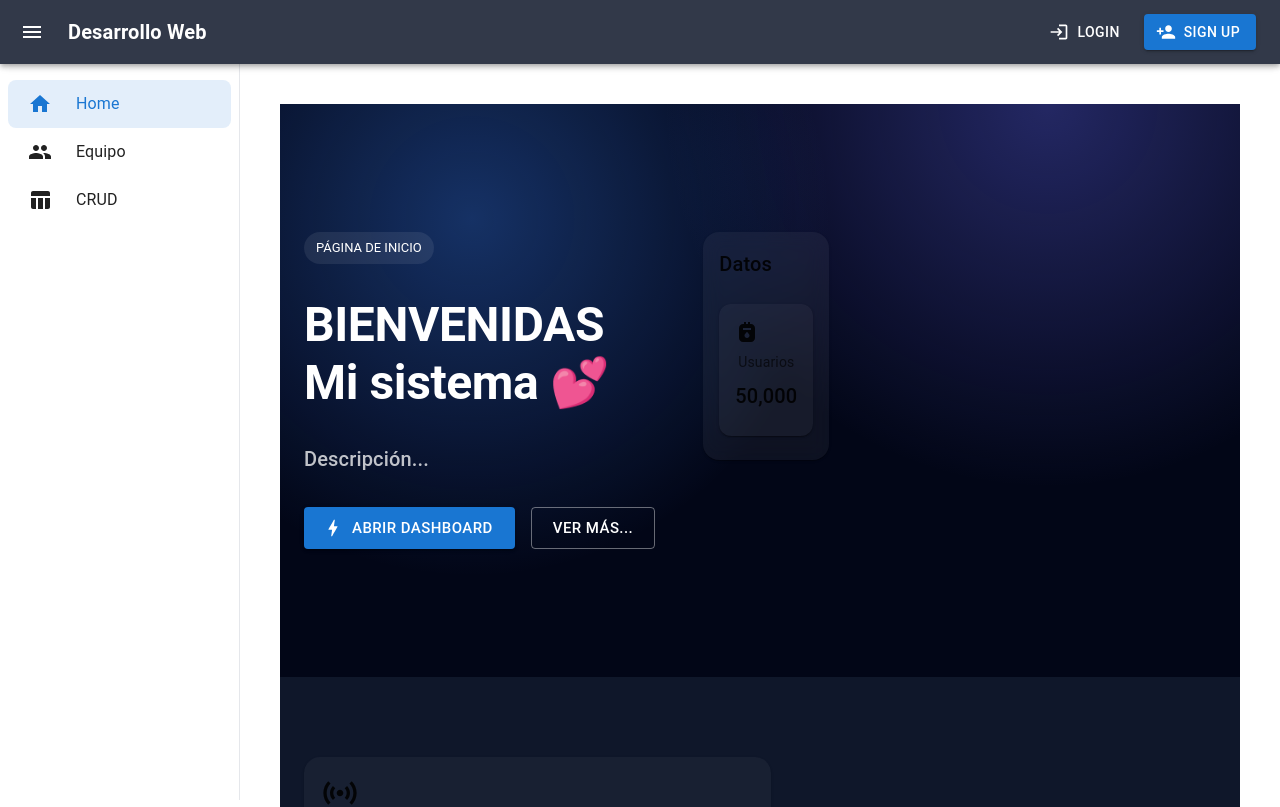
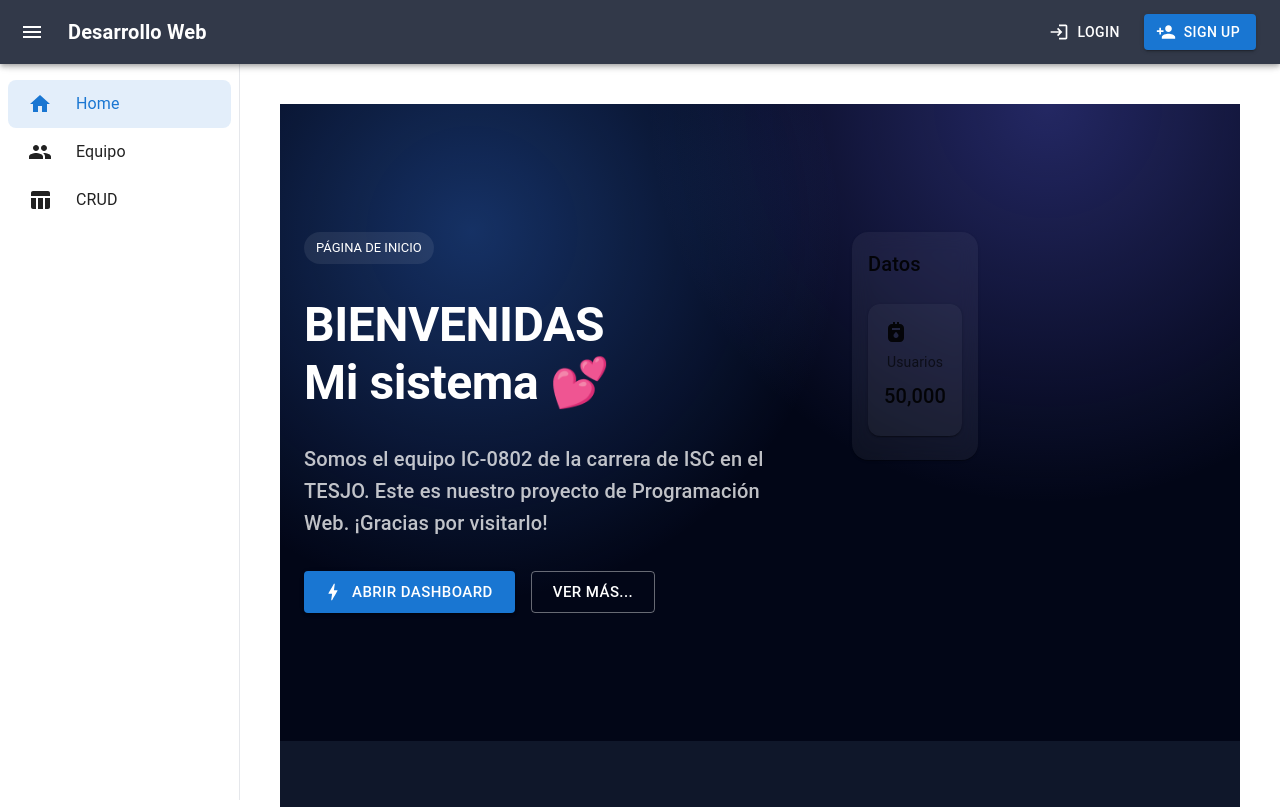
Before and after one commit to 2022150480397-create/sistema-ic0802, a React (Vite) app: page / in a window 1280 px wide. Shown: the top 807 px of the page. Built offline with nearby package versions, Linux system fonts and the light colour scheme.

Commit message:
descripcion home

```diff
--- a/src/pages/Home/HomePage.jsx
+++ b/src/pages/Home/HomePage.jsx
@@ -66,7 +66,8 @@ export default function HomePage() {
                   variant="h6"
                   sx={{ opacity: 0.75, maxWidth: 500 }}
                 >
-                  Descripción...
+                  Somos el equipo IC-0802 de la carrera de ISC en el TESJO.
+Este es nuestro proyecto de Programación Web. ¡Gracias por visitarlo!
                 </Typography>
 
                 <Stack direction="row" spacing={2}>
```
